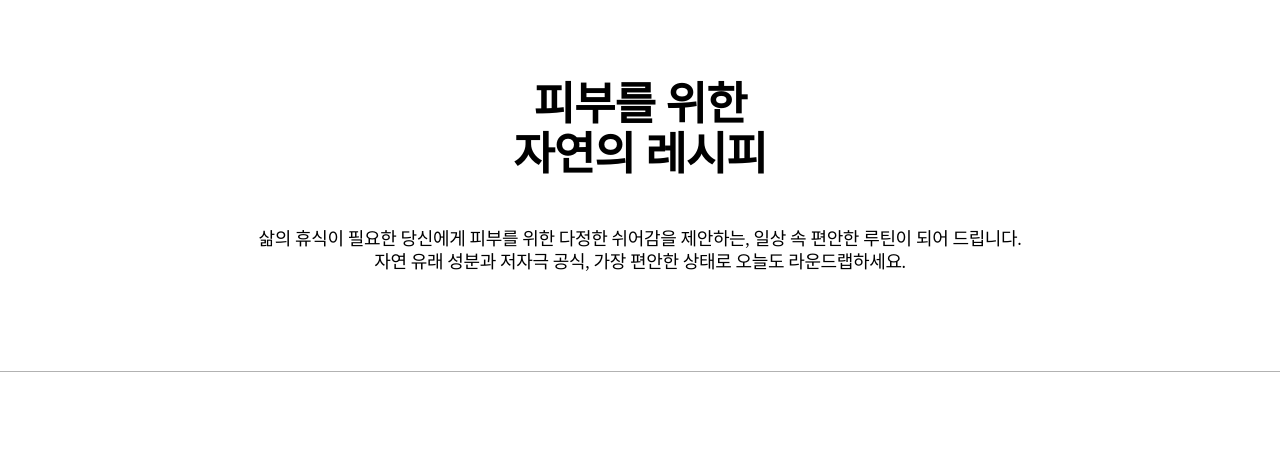
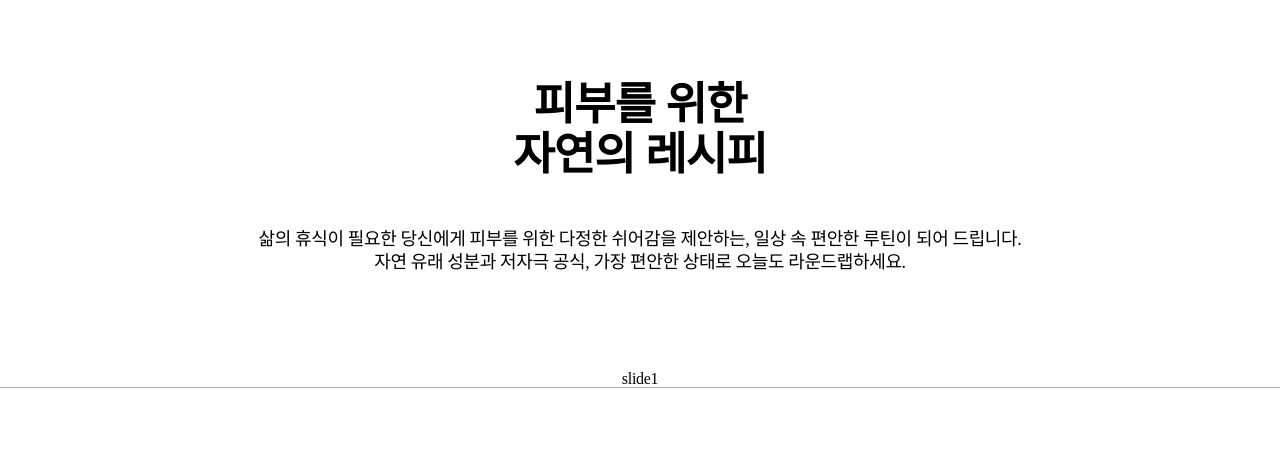
Before and after one commit to Summeret/project_roundlab, a plain HTML site: page brand_story.html in a window 1280 px wide. Shown: the part 842-1311 px from the top of the page. Drawn offline with nearby package versions, Linux system fonts and the light colour scheme.

Commit message:
브랜드 스토리 진행중

```diff
--- a/brand_story.html
+++ b/brand_story.html
@@ -99,6 +99,13 @@
             <p>삶의 휴식이 필요한 당신에게 피부를 위한 다정한 쉬어감을 제안하는, 일상 속 편안한 루틴이 되어 드립니다.</p>
             <p>자연 유래 성분과 저자극 공식, 가장 편안한 상태로 오늘도 라운드랩하세요.</p>
         </div>
+        <div class="swiper story_swiper">
+            <div class="swiper-wrapper">
+                <div class="swiper-slide slide1">slide1</div>
+                <div class="swiper-slide slide2">slide2</div>
+                <div class="swiper-slide slide3">slide3</div>
+            </div>
+        </div>
     </main>
     <footer>
         <div class="left">
--- a/styles/brand_story.css
+++ b/styles/brand_story.css
@@ -27,3 +27,7 @@ main .content p {
     margin-bottom:5px;
 }
 main .content p:last-child {margin-bottom:0;}
+
+main .story_swiper {}
+main .story_swiper .swiper-wrapper {}
+main .story_swiper .swiper-wrapper .swiper-slide {}
```
Also changed, not shown: scripts/hrand_story.js (added).
